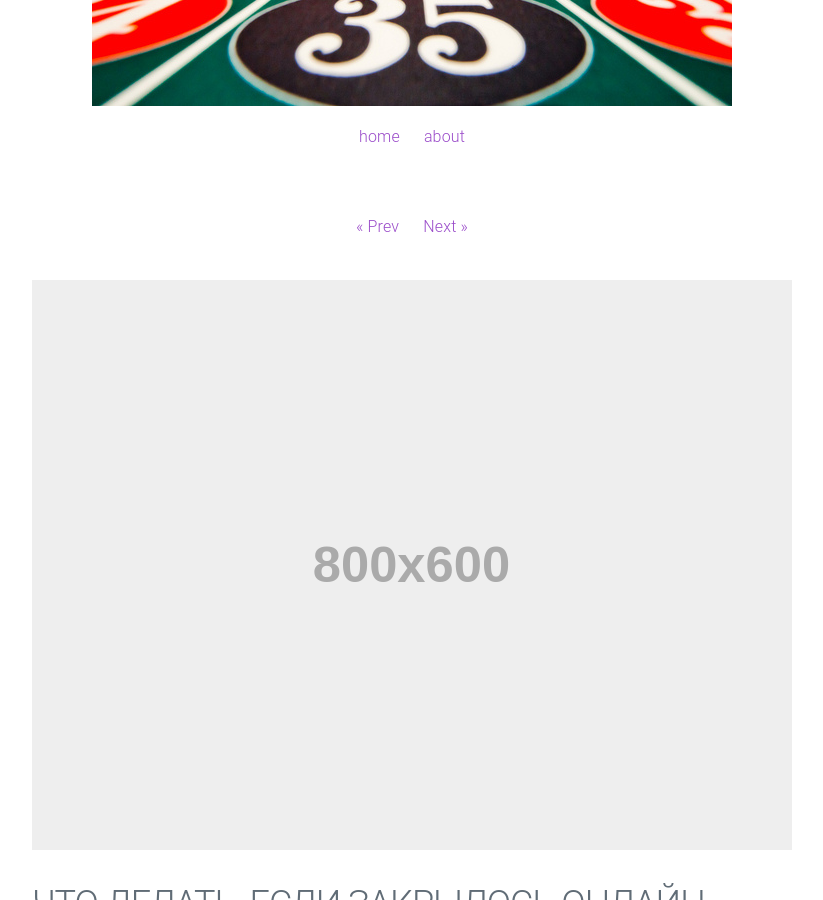
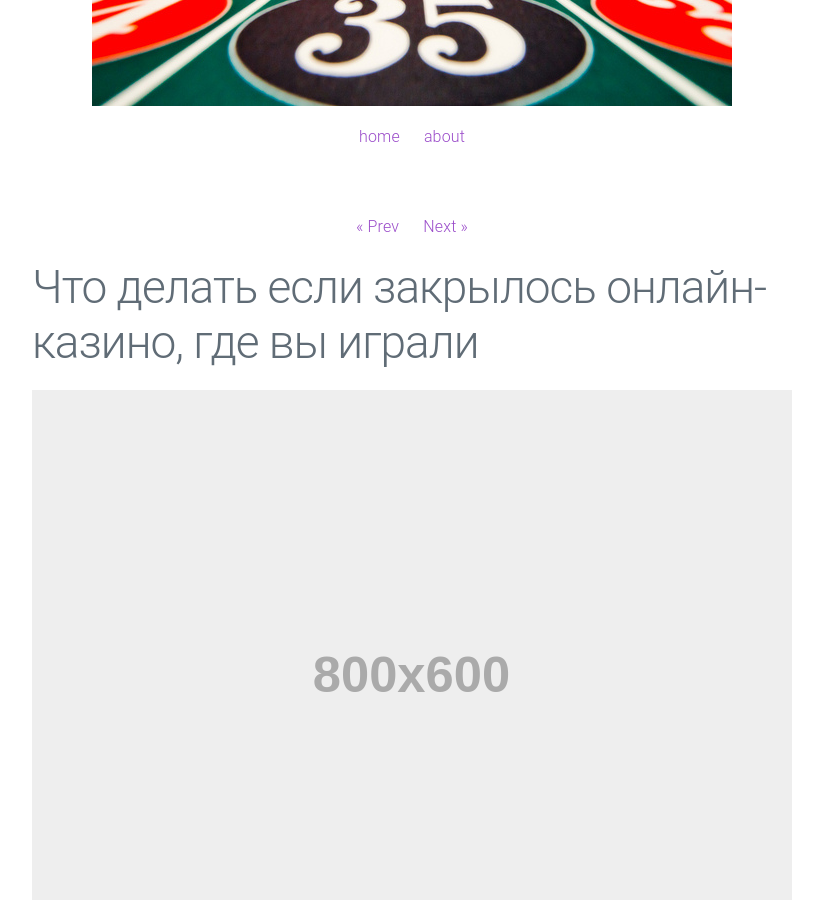
Before and after one commit to VezdeEast/vezdeeast.github.io, a Jekyll site: the page built from _posts/2019-02-09-closed-casino.md, in a window 1280 px wide and 900 px high, scrolled down 329 px. Shown: the whole window, without its empty margins (228-1051 px from the left). Built offline with Jekyll 4.4.1, drawn with Linux system fonts in a browser that asks for light colours.

Commit message:
Update 2019-02-09-closed-casino.md

```diff
--- a/_posts/2019-02-09-closed-casino.md
+++ b/_posts/2019-02-09-closed-casino.md
@@ -1,6 +1,6 @@
 ---
 layout: post
-title:  ""
+title:  "Что делать если закрылось онлайн-казино, где вы играли"
 date:   2019-02-09 15:39:40
 preview: holder.js/300x300?auto=yes
 ---
```
